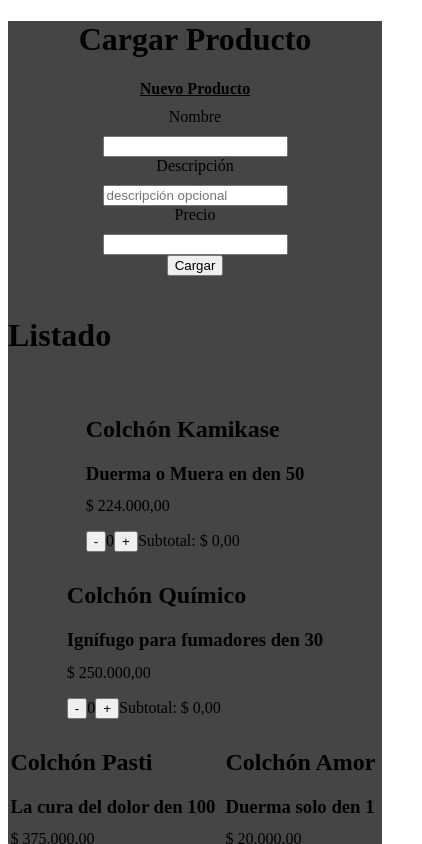
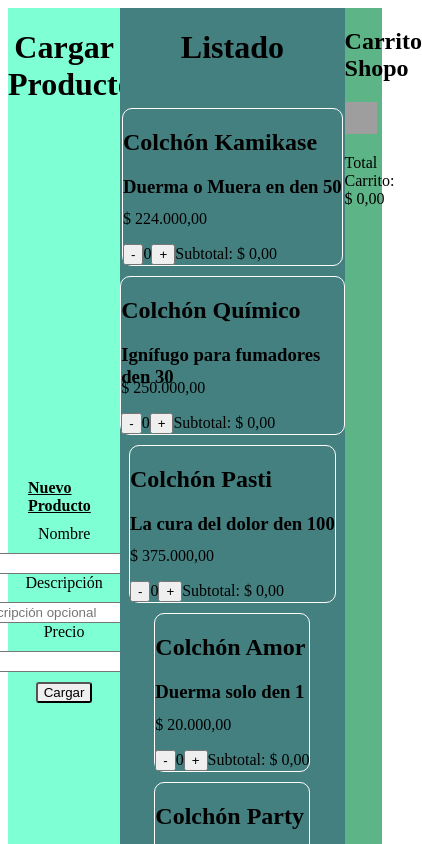
Before and after one commit to LucasEscribe/CarritoShopa, a React (Vite) app in the folder carritoShopa/: page / in a window 390 px wide. Shown: the top 844 px of the page, 422 px wide, since content can reach past the window. Built offline with nearby package versions, Linux system fonts and the light colour scheme; grey boxes are pictures that could not be loaded.

Commit message:
Estilo cifrado

```diff
--- a/carritoShopa/src/app/components/Product/LoadProduct.tsx
+++ b/carritoShopa/src/app/components/Product/LoadProduct.tsx
@@ -81,7 +81,7 @@ function LoadProduct(props: LoadProductProps) {
         onChange={(event) => setNewPrice(event.target.value)}
       />
 
-      <button type="submit" onClick={handleClick}>
+      <button className={styles.button_load} type="submit" onClick={handleClick}>
         Cargar
       </button>
     </div>
--- a/carritoShopa/src/app/components/Product/Product.tsx
+++ b/carritoShopa/src/app/components/Product/Product.tsx
@@ -46,7 +46,7 @@ function Product(props: ProductProps) {
       <h2>{props.name}</h2>
       <h3 className={styles.empty_description}>{props.description}</h3>
       <p>{formattedPrice}</p>
-      <div>
+      <div className={styles.handler_subtotal}>
         <button onClick={handleRemoveUnit}>-</button>
         <span>{quantity}</span>
         <button onClick={handleAddUnit}>+</button>
--- a/carritoShopa/src/app/components/Product/product.module.css
+++ b/carritoShopa/src/app/components/Product/product.module.css
@@ -1,4 +1,6 @@
 .product_container{
+    border: solid 1px white;
+    border-radius: 10px;
     padding: auto;
 }
 
@@ -23,3 +25,13 @@
 .empty_description {
     height: 1rem;
 }
+
+.button_load {
+    margin-top: 10px;
+    border-radius: 3px;
+}
+
+.handler_subtotal{
+    display: flexbox;
+    align-items: last baseline;
+}
--- a/carritoShopa/src/app/screens/Home/styles.modules.css
+++ b/carritoShopa/src/app/screens/Home/styles.modules.css
@@ -1,12 +1,15 @@
 .root {
     background-color: var(--general-background-color);
+    display: flex;
+
 }
 
 .side_left {
-    height: 100%;
+    height: auto;
     width: 30%;
     float: left;
     justify-content: left;
+    background-color: aquamarine;
     }
 
     .title_left{
@@ -14,7 +17,8 @@
 }
 
 .center {
-    height: 100%;
+  background-color:rgb(69 , 128, 128);
+    height: auto;
     width: 60%;
     float: left;
     display: flex;
@@ -34,29 +38,11 @@
     justify-content: space-around;
     align-items: flex-start;
     gap: 10px;
-}
+  }
 
 .side_right {
-    height: 100%;
+    height: auto;
     width: 10%;
     float: right;
+    background-color: rgb(93, 180, 134);
 }
-
-
-/* Estilos responsive */
-@media (max-width: 768px) {
-    .side_left,
-    .center,
-    .side_right {
-      width: 100%; /* Ocupar el 100% del ancho en dispositivos móviles */
-      float: none; /* No utilizar flotado en dispositivos móviles */
-    }
-
-    .center {
-      align-items: flex-start; /* Alinear los elementos al inicio en dispositivos móviles */
-    }
-
-    .grid_products {
-      justify-content: center; /* Centrar las tarjetas en dispositivos móviles */
-    }
-  }
--- a/carritoShopa/src/global.css
+++ b/carritoShopa/src/global.css
@@ -1,3 +1,3 @@
 :root {
-    --general-background-color: rgb(69, 69, 69);
+    --general-background-color: rgb(47, 86, 61);
 }
--- a/carritoShopa/vite.config.ts
+++ b/carritoShopa/vite.config.ts
@@ -4,5 +4,5 @@ import react from '@vitejs/plugin-react'
 // https://vitejs.dev/config/
 export default defineConfig({
   plugins: [react()],
-  base: '/CarritoShopa/src/main.tsx'
+  base: '/CarritoShopa/'
 })
```
